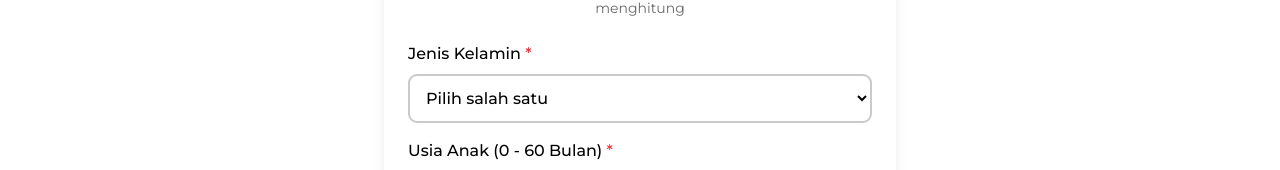
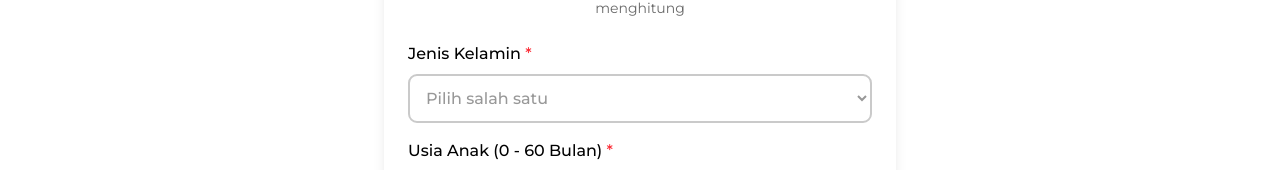
Before and after one commit to afixv/ChatGZQ, a Next.js app: page /status-gizi/form in a window 1280 px wide. Shown: the part 164-334 px from the top of the page. Built offline with nearby package versions, Linux system fonts and the light colour scheme.

Commit message:
fix(select): adjust option rendering and placeholder color

```diff
--- a/components/Form/Select.tsx
+++ b/components/Form/Select.tsx
@@ -26,6 +26,7 @@ export function Select({
   const mergedClassName = twMerge(
     "block w-full rounded-[9px] focus:ring-0 !px-3 py-[12px] border-2 font-medium focus-visible:outline-none disabled:opacity-50 disabled:cursor-not-allowed",
     selectVariants[variant],
+    props.value === "" && "text-dark-90",
     className,
   );
 
@@ -37,11 +38,15 @@ export function Select({
         </label>
       )}
       <select className={mergedClassName} required={required} {...props}>
-        <option value="" disabled selected>
+        <option value="" disabled>
           {placeholder || "Pilih salah satu"}
         </option>
         {options.map((option) => (
-          <option key={option.value} value={option.value}>
+          <option
+            key={option.value}
+            value={option.value}
+            className="text-black"
+          >
             {option.label}
           </option>
         ))}
```
